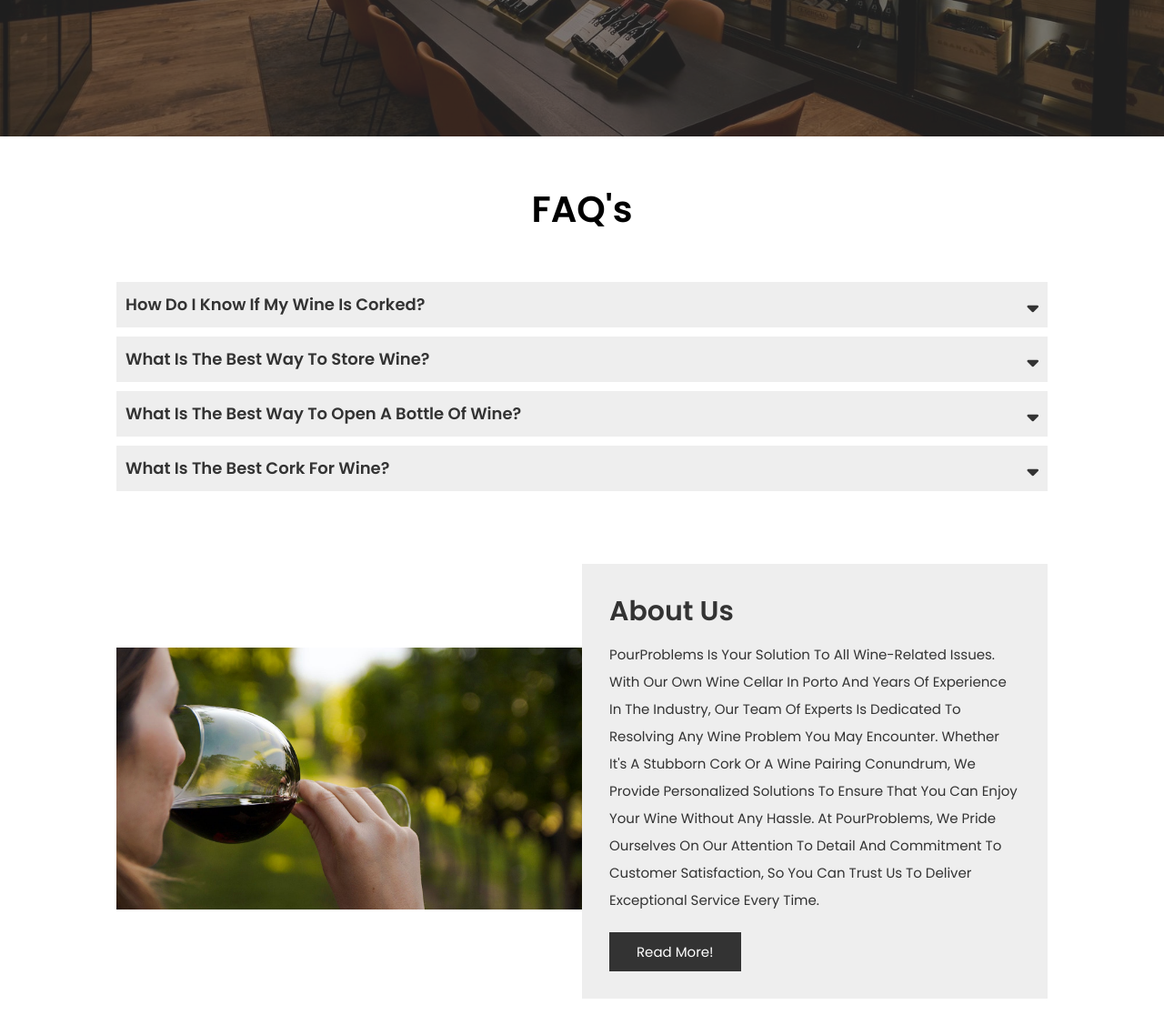
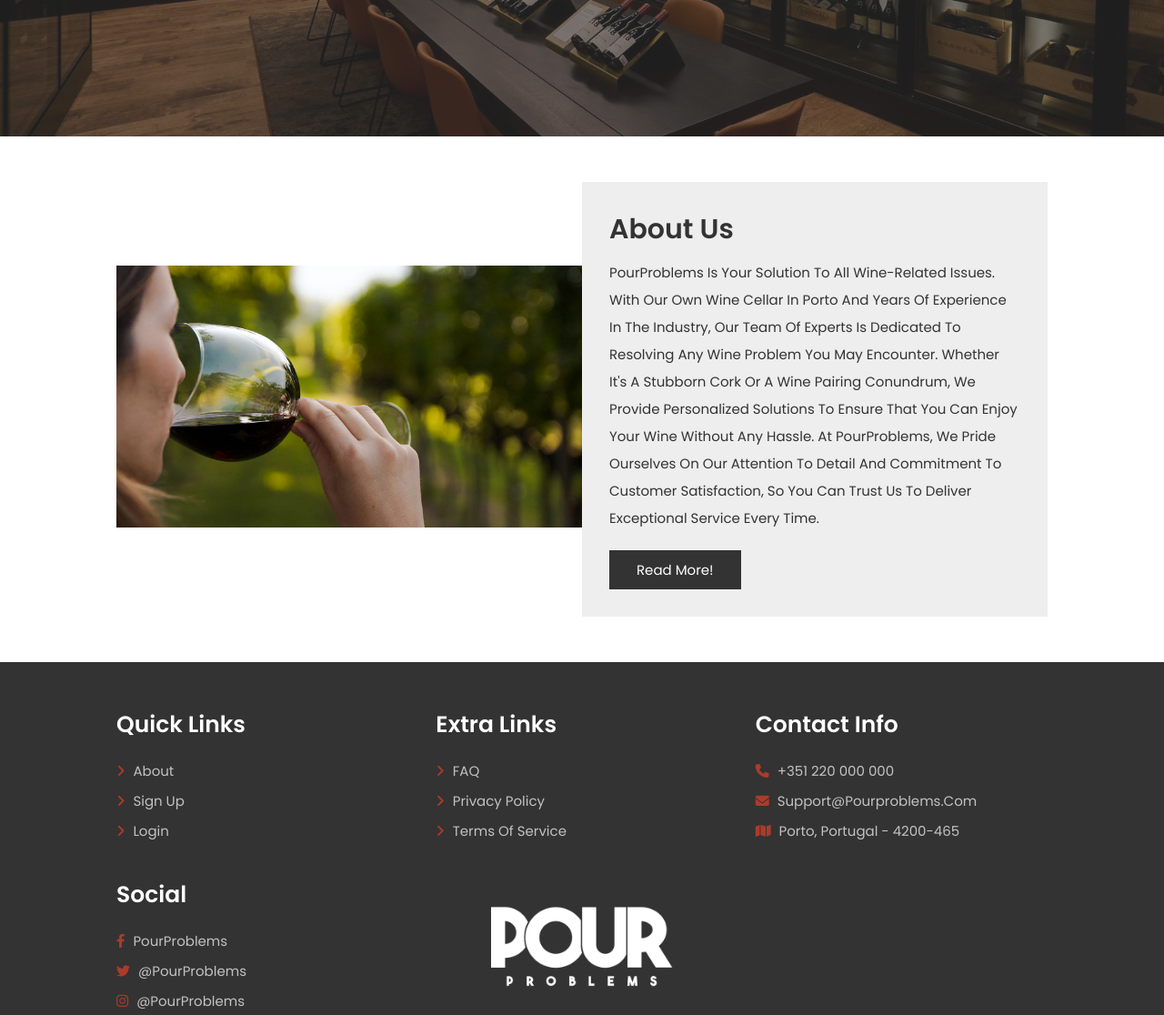
Before and after one commit to Joao-Mota/Pour-Problems, a PHP site: page / in a window 1280 px wide. Shown: the part 574-1690 px from the top of the page at 91% size. Run offline with PHP 8.4, Linux system fonts and the light colour scheme; data comes from the database, SQL or seed files in the repository; both versions use the stored data as it was after the commit.

Commit message:
TCW implement FAQ's page

```diff
--- a/pages/index.php
+++ b/pages/index.php
@@ -73,80 +73,6 @@ try {
     </div>
 </section>
 
-<section class="home-faq">
-    <h2 class="title">FAQ's</h2>
-    <div class="faq">
-        <div class="question">
-            <h3>How do I know if my wine is corked?</h3>
-
-            <span class="icon"><i class="fas fa-sort-down"></i></span>
-
-        </div>
-        <div class="answer">
-            <p>
-                If you notice a musty smell or a damp cardboard taste, your wine is probably corked.
-                This is caused by a chemical compound called TCA, which can be found in cork.
-                If you suspect that your wine is corked, you can send it to us for testing.
-                We will determine whether or not it is corked and provide you with a replacement bottle if necessary.
-            </p>
-        </div>
-    </div>
-
-    <div class="faq">
-        <div class="question">
-            <h3>What is the best way to store wine?</h3>
-
-            <span class="icon"><i class="fas fa-sort-down"></i></span>
-
-        </div>
-        <div class="answer">
-            <p>
-                The best way to store wine is in a cool, dark place.
-                This will help preserve the flavor and prevent it from spoiling.
-                If you don't have a cellar or basement, you can store your wine in the refrigerator.
-                Just make sure that it's not too cold or too hot!
-            </p>
-        </div>
-    </div>
-
-    <div class="faq">
-        <div class="question">
-            <h3>What is the best way to open a bottle of wine?</h3>
-
-            <span class="icon"><i class="fas fa-sort-down"></i></span>
-
-        </div>
-        <div class="answer">
-            <p>
-                The best way to open a bottle of wine is by using a corkscrew.
-                This will ensure that the cork doesn't break and that you don't spill any wine.
-                If you don't have a corkscrew, you can use a knife or scissors to cut the foil off the top of the
-                bottle.
-                Then, insert the tip of the knife into the cork and twist it until it comes out.
-                Finally, pour yourself a glass and enjoy!
-            </p>
-        </div>
-    </div>
-
-    <div class="faq">
-        <div class="question">
-            <h3>What is the best cork for wine?</h3>
-
-            <span class="icon"><i class="fas fa-sort-down"></i></span>
-        </div>
-        <div class="answer">
-            <p>
-                The best cork for wine is a natural cork.
-                This type of cork is made from the bark of the cork oak tree and has been used for centuries.
-                It's also biodegradable, which means that it can be recycled or composted after use.
-                Natural corks are more expensive than synthetic corks, but they're worth it because they don't affect
-                the taste of your wine!
-            </p>
-        </div>
-    </div>
-
-</section>
-
 <section class="home-about">
     <div class="image">
         <img src="../sources/heading_bg/home-about-us.jpg" alt="">
--- a/temp/common.tpl.php
+++ b/temp/common.tpl.php
@@ -171,6 +171,7 @@ require_once(__DIR__ . '/../utils/session.php');
     <nav class="navbar">
       <form action="../actions/action_logout.php" method="post" class="logout">
         <a href="/pages/about.php">About</a>
+        <a href="/pages/faq.php">FAQ's</a>
         <a href="/pages/mytickets.php">My Tickets</a>
         <a href="/pages/submit_ticket.php">Submit a Ticket</a>
         <a href="/pages/profile.php?id=<?= base64_encode(strval($session->getID()))?>">Profile</a>
@@ -194,6 +195,7 @@ require_once(__DIR__ . '/../utils/session.php');
     <nav class="navbar">
       <form action="../actions/action_logout.php" method="post" class="logout">
         <a href="/pages/about.php">About</a>
+        <a href="/pages/faq.php">FAQ's</a>
         <a href="/pages/users.php">Users</a>
         <a href="/pages/all_tickets.php">Tickets</a>
         <a href="/pages/departments.php">Departments</a>
@@ -218,6 +220,7 @@ require_once(__DIR__ . '/../utils/session.php');
     <nav class="navbar">
       <form action="../actions/action_logout.php" method="post" class="logout">
         <a href="/pages/about.php">About</a>
+        <a href="/pages/faq.php">FAQ's</a>
         <a href="/pages/assigned_tickets.php">Assigned Tickets</a>
         <a href="/pages/all_tickets.php">Tickets</a>
         <a href="/pages/profile.php?id=<?= base64_encode(strval($session->getID()))?>">Profile</a>
```
Also changed, not shown: actions/action_add_faq.php (added, +23 -0 lines), actions/action_delete_faq.php (added, +19 -0 lines), pages/faq.php (+37 -7 lines), pages/ticket.php (+5 -2 lines), database/database.db.
